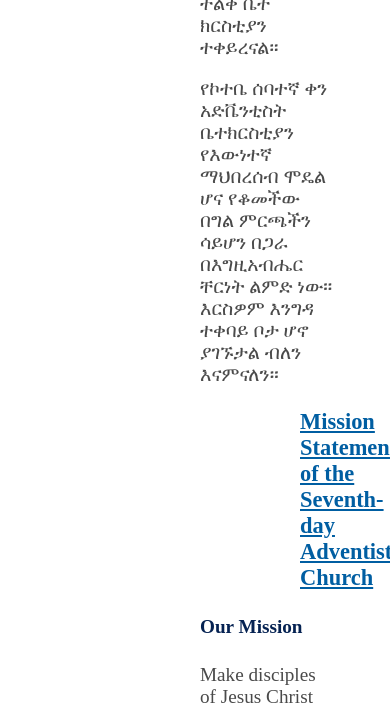
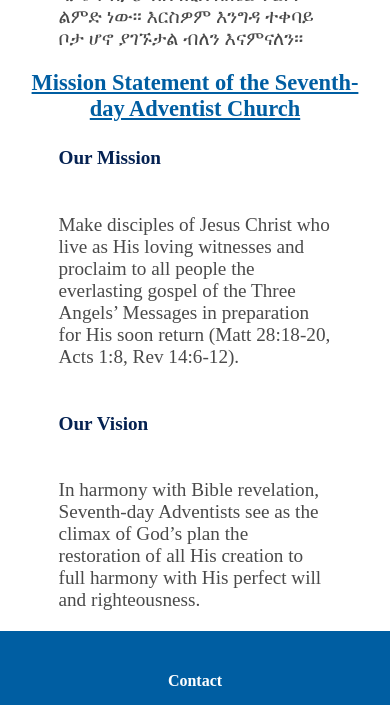
Before and after one commit to yeabtsega45/KSDA, a React (Create React App) app: page /about in a window 390 px wide. Shown: the part 752-1457 px from the top of the page. Built offline with nearby package versions, Linux system fonts and the light colour scheme.

Commit message:
editing About page responsiveness

```diff
--- a/src/Pages/About.css
+++ b/src/Pages/About.css
@@ -1,15 +1,31 @@
+.about {
+    justify-content: center;
+}
 .about_body {
-    margin-left: 200px;
+    display: flex;
+    flex-direction: column;
+    justify-content: center;
+    /* text-align: center; */
+    align-items: center;
+    /* margin-left: 200px; */
     font-size: larger;
+    width: 100%;
+    margin: auto;
+    /* border: 1px solid black; */
 }
 .about_body > h3 {
     color: #005ea2;
-    /* text-align: center; */
-    margin-left: 100px;
+    text-align: center;
+    /* margin-left: 100px; */
     text-decoration-line: underline;
+    width: 90%;
+    margin: auto;
 }
 .about_body > h4 {
     color: #052252;
+    /* text-align: left; */
+    /* margin: 0; */
+    width: 70%;
 }
 .about_body > p {
     color: #4a4a4a;
--- a/src/Pages/About.js
+++ b/src/Pages/About.js
@@ -9,6 +9,7 @@
         <img src={img1} alt="header_image" />
         <h1>About</h1>
       </div>
+      <div className="about">
         <div className="about_body">
           <p>
             የኮተቤ ሰባተኛ ቀን አድቬንቲስት ቤተ ክርስቲያን በ1995 የተመሰረተ ቤተክርስቲያን ነው። ከቅርብ ዓመታት
@@ -17,15 +18,16 @@
           </p>
           <p>
             የኮተቤ ሰባተኛ ቀን አድቬንቲስት ቤተክርስቲያን የእውነተኛ ማህበረሰብ ሞዴል ሆና የቆመችው በግል ምርጫችን
-          ሳይሆን በጋራ በእግዚአብሔር ቸርነት ልምድ ነው። እርስዎም እንግዳ ተቀባይ ቦታ ሆኖ ያገኙታል ብለን እናምናለን።
+            ሳይሆን በጋራ በእግዚአብሔር ቸርነት ልምድ ነው። እርስዎም እንግዳ ተቀባይ ቦታ ሆኖ ያገኙታል ብለን
+            እናምናለን።
           </p>
           <h3>Mission Statement of the Seventh-day Adventist Church</h3>
           <h4>Our Mission</h4>
           <p>
             Make disciples of Jesus Christ who live as His loving witnesses and
             proclaim to all people the everlasting gospel of the Three Angels’
-          Messages in preparation for His soon return (Matt 28:18-20, Acts 1:8,
-          Rev 14:6-12).
+            Messages in preparation for His soon return (Matt 28:18-20, Acts
+            1:8, Rev 14:6-12).
           </p>
           <h4>Our Vision</h4>
           <p>
@@ -35,6 +37,7 @@
           </p>
         </div>
       </div>
+    </div>
   );
 }
 
```
Lines whose indentation alone changed are shown as unchanged.
